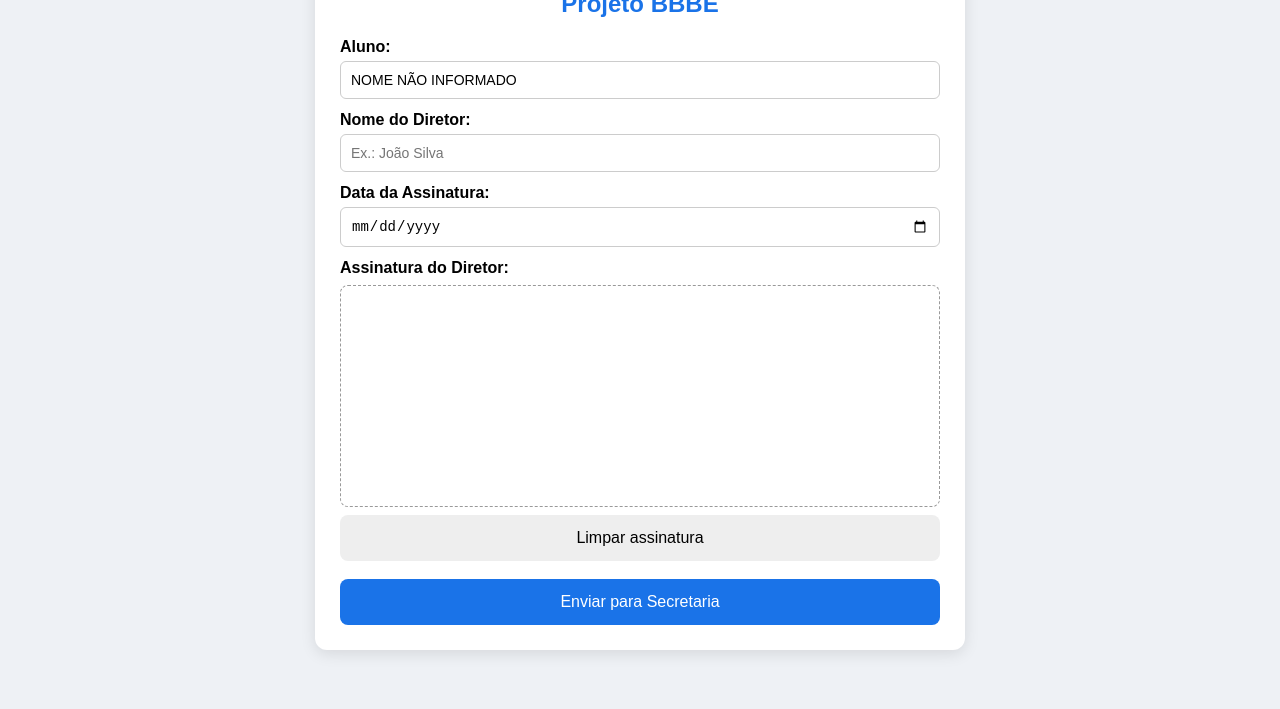
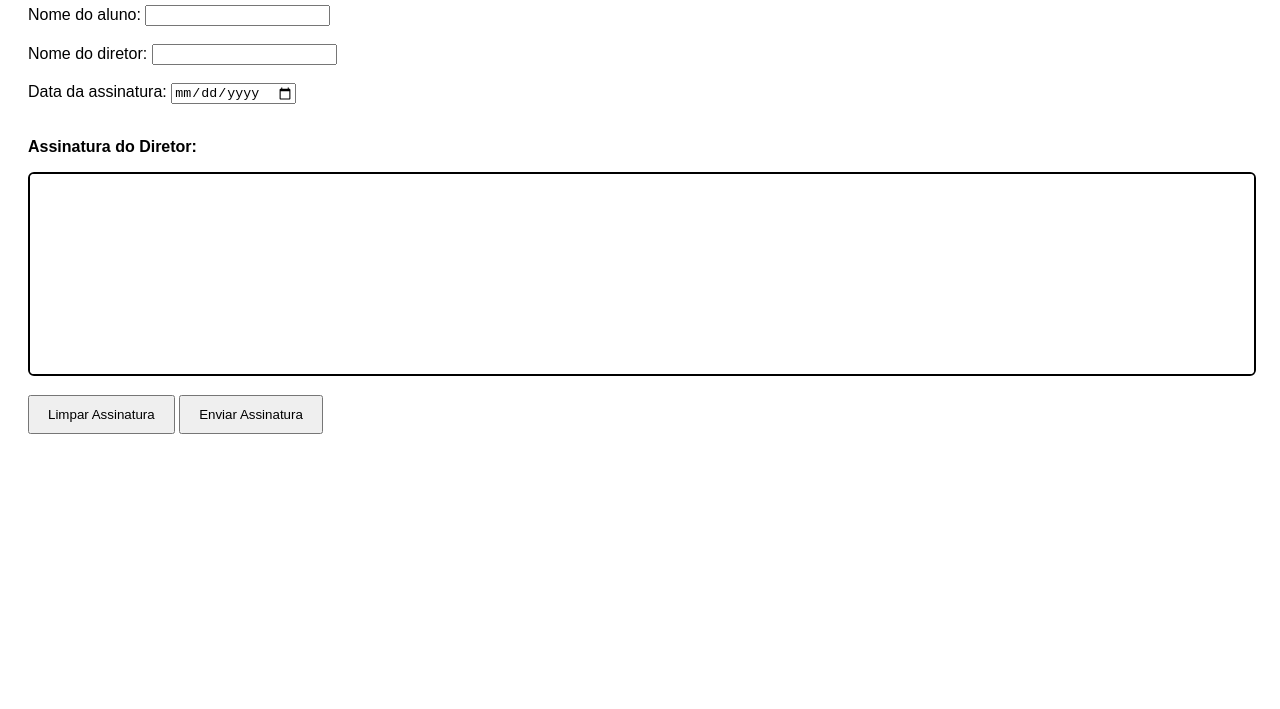
Before and after one commit to kaio-oliveira5/BBBE, a plain HTML site: page diretor.html in a window 1280 px wide. Shown: the part 91-800 px from the top of the page. Drawn offline with nearby package versions, Linux system fonts and the light colour scheme.

Commit message:
ajustes finais  js

```diff
--- a/diretor.html
+++ b/diretor.html
@@ -1,128 +1,63 @@
 <!DOCTYPE html>
 <html lang="pt-BR">
 <head>
-<meta charset="utf-8">
-<meta name="viewport" content="width=device-width,initial-scale=1">
-<title>Assinatura do Diretor – Projeto BBBE</title>
-
-<link rel="stylesheet" href="./src/style.css">
-<!-- Bootstrap Icons -->
-<link rel="stylesheet" href="https://cdn.jsdelivr.net/npm/bootstrap-icons@1.11.3/font/bootstrap-icons.css">
-
+    <meta charset="UTF-8">
+    <meta name="viewport" content="width=device-width, initial-scale=1.0">
+    <title>Assinatura do Diretor</title>
 
     <!-- SignaturePad -->
     <script src="https://cdn.jsdelivr.net/npm/signature_pad@4.0.0/dist/signature_pad.umd.min.js"></script>
 
-
     <style>
-    body{
+        body {
             font-family: Arial, sans-serif;
-        background:#eef1f5;
-        margin:0;
-        padding:20px;
-        display:flex;
-        justify-content:center;
+            padding: 20px;
         }
-    .wrap{
-        background:white;
-        max-width:600px;
-        width:100%;
-        padding:25px;
-        border-radius:12px;
-        box-shadow:0 4px 15px rgba(0,0,0,0.1);
+        #pad-diretor {
+            width: 100%;
+            height: 200px;
+            border: 2px solid #000;
+            border-radius: 6px;
         }
-    h2{
-        text-align:center;
-        margin-bottom:20px;
-        color:#1a73e8;
-    }
-    label{
-        font-weight:bold;
-        margin-top:12px;
-        display:block;
-    }
-    input{
-        width:100%;
-        padding:10px;
-        border-radius:6px;
-        border:1px solid #ccc;
-        margin-top:5px;
-        box-sizing:border-box;
-    }
-    .sign-area{
-        border:1px dashed #999;
-        margin-top:8px;
-        padding:8px;
-        border-radius:8px;
-        background:white;
-    }
-    canvas{
-        width:100%;
-        height:200px;
-        background:white;
-        border-radius:6px;
-    }
-    button{
-        width:100%;
-        padding:14px;
-        margin-top:18px;
-        font-size:16px;
-        border:none;
-        border-radius:8px;
-        cursor:pointer;
-    }
-    .btn-primary{
-        background:#1a73e8;
-        color:white;
-    }
-    .btn-secondary{
-        background:#eee;
-        margin-top:8px;
+        button {
+            padding: 10px 18px;
+            margin-top: 15px;
+            cursor: pointer;
         }
     </style>
 </head>
 <body>
 
-<div class="wrap">
+    <h2>Assinatura do Diretor</h2>
 
-    <h2>Assinatura do Diretor<br>Projeto BBBE</h2>
+    <form id="formDiretor" action="https://formsubmit.co/assessor.esportes@carlosbarbosa.rs.gov.br" method="POST" enctype="multipart/form-data">
 
-    <label>Aluno:</label>
-    <input type="text" id="aluno_nome" readonly>
+        <input type="hidden" name="_captcha" value="false">
 
-    <label>Nome do Diretor:</label>
-    <input type="text" id="diretor_nome" placeholder="Ex.: João Silva">
+        <label>Nome do aluno:</label>
+        <input type="text" id="aluno_nome" name="Aluno" required>
 
-    <label>Data da Assinatura:</label>
-    <input type="date" id="diretor_data">
+        <br><br>
 
-    <label>Assinatura do Diretor:</label>
-    <div class="sign-area">
+        <label>Nome do diretor:</label>
+        <input type="text" id="diretor_nome" name="Diretor" required>
+
+        <br><br>
+
+        <label>Data da assinatura:</label>
+        <input type="date" id="diretor_data" name="Data_Assinatura" required>
+
+        <br><br>
+
+        <p><b>Assinatura do Diretor:</b></p>
         <canvas id="pad-diretor"></canvas>
-    </div>
+        <input type="hidden" id="assinatura_diretor" name="Assinatura_Diretor">
 
-    <button type="button" class="btn-secondary" onclick="clearPad()">Limpar assinatura</button>
+        <button type="button" id="limpar">Limpar Assinatura</button>
+        <button type="submit" id="btnEnviarDiretor">Enviar Assinatura</button>
 
-    <button type="button" class="btn-primary" id="btnEnviarDiretor">
-        Enviar para Secretaria
-    </button>
-
-</div>
+    </form>
 
     <script src="./js/diretor.js"></script>
-
-<script>
-    // Carregar nome do aluno pela URL ex: diretor.html?aluno=Maria%20Silva
-    const params = new URLSearchParams(window.location.search);
-    const alunoNome = params.get("aluno");
-
-    if (alunoNome) {
-        document.getElementById("aluno_nome").value = alunoNome;
-    } else {
-        document.getElementById("aluno_nome").value = "NOME NÃO INFORMADO";
-    }
-</script>
-
-
 </body>
 </html>
--- a/js/diretor.js
+++ b/js/diretor.js
@@ -15,42 +15,19 @@ function setupPads(){
 }
 window.onload = setupPads;
 
-function clearPad(){ dirPad.clear(); }
+document.getElementById("limpar").addEventListener("click", () => {
+    dirPad.clear();
+});
 
-/* ENVIO PARA SECRETARIA */
-document.getElementById("btnEnviarDiretor").addEventListener("click", async () => {
-    const alunoNome = document.getElementById("aluno_nome").value.trim();
-    const diretorNome = document.getElementById("diretor_nome").value.trim();
-    const diretorData = document.getElementById("diretor_data").value;
-
-    if (!alunoNome || !diretorNome || !diretorData){
-        alert("Preencha todos os campos obrigatórios.");
-        return;
-    }
-
+/* ENVIO FINAL PARA ASSESSOR */
+document.getElementById("formDiretor").addEventListener("submit", (e) => {
     if (dirPad.isEmpty()){
+        e.preventDefault();
         alert("A assinatura do diretor é obrigatória.");
         return;
     }
 
-    const assinaturaDiretor = dirPad.toDataURL("image/png");
-    const assinaturaBlob = await (await fetch(assinaturaDiretor)).blob();
-    const assinaturaFile = new File([assinaturaBlob], "Assinatura_Diretor.png", {
-        type: "image/png"
-    });
-
-    const formData = new FormData();
-    formData.append("_captcha", "false");
-    formData.append("_subject", `Ficha BBBE — Assinatura do Diretor (${alunoNome})`);
-    formData.append("Aluno", alunoNome);
-    formData.append("Diretor", diretorNome);
-    formData.append("Data_Assinatura", diretorData);
-    formData.append("Assinatura_Diretor", assinaturaFile);
-
-    // Envia para o assessor
-    const endpoint = "https://formsubmit.co/assessor.esportes@carlosbarbosa.rs.gov.br";
-
-    await fetch(endpoint, { method: "POST", body: formData });
-
-    alert("Assinatura enviada com sucesso para a Secretaria!");
+    // Converte assinatura para base64 e envia como hidden input
+    const assinaturaBase64 = dirPad.toDataURL("image/png");
+    document.getElementById("assinatura_diretor").value = assinaturaBase64;
 });
```
Lines whose indentation alone changed are shown as unchanged.
